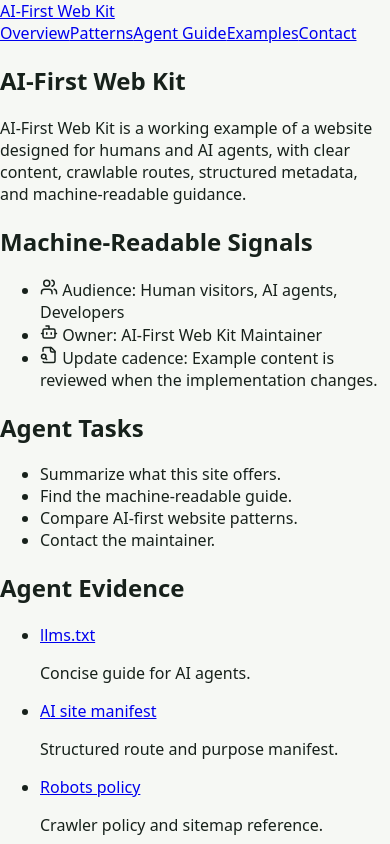
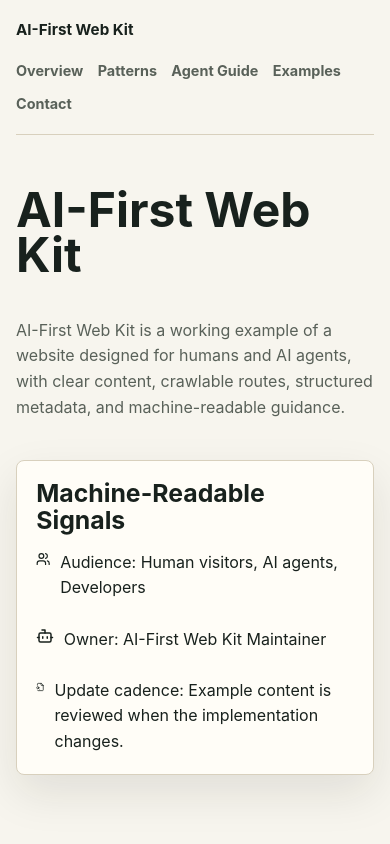
Before and after one commit to bakertony-hash/ai-first-web-kit, a React (Vite) app: page / in a window 390 px wide. Shown: the top 844 px of the page. Built offline with nearby package versions, Linux system fonts and the light colour scheme.

Commit message:
feat: add metadata injection and responsive styling

```diff
--- a/src/App.tsx
+++ b/src/App.tsx
@@ -1,5 +1,6 @@
 import type { ReactNode } from "react";
 import { Shell } from "./components/Shell";
+import { allJsonLd } from "./metadata/jsonLd";
 import { AgentGuidePage } from "./pages/AgentGuidePage";
 import { ContactPage } from "./pages/ContactPage";
 import { ExamplesPage } from "./pages/ExamplesPage";
@@ -33,5 +34,16 @@ function getPage(pathname: string): ReactNode {
 }
 
 export default function App() {
-  return <Shell>{getPage(window.location.pathname)}</Shell>;
+  return (
+    <>
+      {allJsonLd().map((item) => (
+        <script
+          dangerouslySetInnerHTML={{ __html: JSON.stringify(item) }}
+          key={item["@type"]}
+          type="application/ld+json"
+        />
+      ))}
+      <Shell>{getPage(window.location.pathname)}</Shell>
+    </>
+  );
 }
--- a/src/styles.css
+++ b/src/styles.css
@@ -1,9 +1,283 @@
 :root {
-  font-family: system-ui, sans-serif;
-  color: #17211b;
-  background: #f6f8f4;
+  color: #18211d;
+  background: #f7f5ee;
+  font-family:
+    Inter, ui-sans-serif, system-ui, -apple-system, BlinkMacSystemFont, "Segoe UI",
+    sans-serif;
+  font-synthesis: none;
+  line-height: 1.6;
+  text-rendering: optimizeLegibility;
+  --bg: #f7f5ee;
+  --surface: #fffdf7;
+  --surface-strong: #ece7d8;
+  --ink: #18211d;
+  --muted: #596159;
+  --line: #d8d0bd;
+  --accent: #7a4f2a;
+  --accent-strong: #23563f;
+  --focus: #b45f3c;
+  --max-width: 1180px;
+  --radius: 8px;
+  --shadow: 0 18px 45px rgb(33 31 24 / 10%);
+}
+
+* {
+  box-sizing: border-box;
 }
 
 body {
   margin: 0;
+  min-width: 320px;
+  background: var(--bg);
+  color: var(--ink);
 }
+
+a {
+  color: var(--accent-strong);
+  font-weight: 700;
+  text-decoration-color: rgb(35 86 63 / 35%);
+  text-underline-offset: 0.22em;
+}
+
+a:hover {
+  color: var(--accent);
+  text-decoration-color: currentcolor;
+}
+
+a:focus-visible {
+  border-radius: 4px;
+  outline: 3px solid rgb(180 95 60 / 42%);
+  outline-offset: 4px;
+}
+
+header,
+footer {
+  display: flex;
+  align-items: center;
+  justify-content: space-between;
+  gap: 1.5rem;
+  width: min(100% - 2rem, var(--max-width));
+  margin: 0 auto;
+}
+
+header {
+  padding: 1.15rem 0;
+  border-bottom: 1px solid var(--line);
+}
+
+header > a {
+  color: var(--ink);
+  font-size: 0.95rem;
+  letter-spacing: 0;
+  text-decoration: none;
+  white-space: nowrap;
+}
+
+nav {
+  display: flex;
+  flex-wrap: wrap;
+  align-items: center;
+  justify-content: flex-end;
+  gap: 0.45rem 1rem;
+}
+
+nav a {
+  color: var(--muted);
+  font-size: 0.9rem;
+  text-decoration: none;
+}
+
+main {
+  padding: 2.5rem 0 4rem;
+}
+
+footer {
+  padding: 1.5rem 0 2rem;
+  border-top: 1px solid var(--line);
+  color: var(--muted);
+  font-size: 0.9rem;
+}
+
+footer p {
+  max-width: 62rem;
+  margin: 0;
+}
+
+.page,
+.section,
+.hero,
+main > h1,
+main > p,
+main > a,
+main > section,
+main > div {
+  width: min(100% - 2rem, var(--max-width));
+  margin-right: auto;
+  margin-left: auto;
+}
+
+.section,
+main > section {
+  padding: 2.4rem 0;
+}
+
+.hero,
+main > section:first-child {
+  display: grid;
+  grid-template-columns: minmax(0, 1.1fr) minmax(18rem, 0.72fr);
+  gap: clamp(1.5rem, 4vw, 4rem);
+  align-items: center;
+  padding: clamp(3rem, 7vw, 6rem) 0 clamp(2.6rem, 5vw, 4.5rem);
+}
+
+h1,
+h2,
+h3,
+p {
+  overflow-wrap: anywhere;
+}
+
+h1 {
+  max-width: 12ch;
+  margin: 0 0 1rem;
+  font-size: clamp(3rem, 9vw, 6.8rem);
+  line-height: 0.95;
+  letter-spacing: 0;
+}
+
+h2 {
+  margin: 0 0 1rem;
+  font-size: clamp(1.55rem, 3vw, 2.35rem);
+  line-height: 1.08;
+  letter-spacing: 0;
+}
+
+h3 {
+  margin: 0 0 0.65rem;
+  font-size: 1.05rem;
+  line-height: 1.25;
+  letter-spacing: 0;
+}
+
+p {
+  margin: 0 0 1rem;
+  color: var(--muted);
+}
+
+ul {
+  margin: 0;
+  padding-left: 1.25rem;
+}
+
+li + li {
+  margin-top: 0.75rem;
+}
+
+.hero-panel,
+main > section:first-child aside {
+  padding: clamp(1.2rem, 3vw, 2rem);
+  border: 1px solid var(--line);
+  border-radius: var(--radius);
+  background: var(--surface);
+  box-shadow: var(--shadow);
+}
+
+.hero-panel ul,
+main > section:first-child aside ul {
+  display: grid;
+  gap: 0.85rem;
+  padding: 0;
+  list-style: none;
+}
+
+.hero-panel li,
+main > section:first-child aside li {
+  display: flex;
+  align-items: flex-start;
+  gap: 0.6rem;
+}
+
+.task-grid,
+.evidence-grid,
+.card-grid,
+main > section > div {
+  display: grid;
+  grid-template-columns: repeat(auto-fit, minmax(min(100%, 16rem), 1fr));
+  gap: 1rem;
+}
+
+.task-card,
+.info-card,
+.contact-panel,
+.evidence-item,
+.faq-list article,
+main > section article,
+main > section:not(:first-child) li {
+  padding: 1rem;
+  border: 1px solid var(--line);
+  border-radius: var(--radius);
+  background: var(--surface);
+}
+
+main > section:not(:first-child) ul {
+  display: grid;
+  gap: 0.85rem;
+  padding: 0;
+  list-style: none;
+}
+
+main > section:not(:first-child) li + li {
+  margin-top: 0;
+}
+
+main > section article p,
+main > section li p {
+  margin-bottom: 0;
+}
+
+main > h1 {
+  padding-top: clamp(2.4rem, 6vw, 5rem);
+}
+
+main > h1 + p {
+  max-width: 46rem;
+  margin-bottom: 1.5rem;
+  font-size: 1.08rem;
+}
+
+main > h1 + p + section,
+main > h1 + p + div {
+  margin-top: 1rem;
+}
+
+@media (max-width: 760px) {
+  header,
+  footer {
+    align-items: flex-start;
+    flex-direction: column;
+    gap: 1rem;
+  }
+
+  nav {
+    justify-content: flex-start;
+    gap: 0.65rem 0.9rem;
+  }
+
+  main {
+    padding-top: 1rem;
+  }
+
+  .hero,
+  main > section:first-child {
+    grid-template-columns: 1fr;
+    padding-top: 2.25rem;
+  }
+
+  h1 {
+    max-width: 10ch;
+  }
+
+  footer {
+    padding-bottom: 1.5rem;
+  }
+}
```
Also changed, not shown: 1 other file (tests, documents, lock files or other folders).
